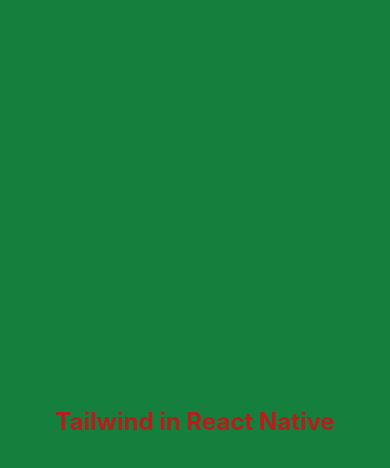
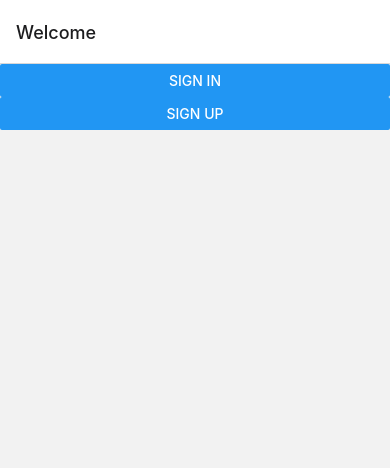
Before and after one commit to gingkolane/Flatiron-Hackonomics-2024, a React Native app in the folder frontend/: screen /Home in a window 390 px wide. Shown: the top 468 px of the page. Built offline with nearby package versions, Linux system fonts and the light colour scheme.

Commit message:
inital navigation routes

```diff
--- a/frontend/App.js
+++ b/frontend/App.js
@@ -1,14 +1,39 @@
-import { StatusBar } from 'expo-status-bar'
-import { Text, View } from 'react-native'
+import { StatusBar } from "expo-status-bar";
+import { Text, View } from "react-native";
+import { NavigationContainer } from "@react-navigation/native";
+import { createNativeStackNavigator } from "@react-navigation/native-stack";
+import HomeScreen from "./components/HomeScreen";
+
+import SignIn from "./components/SignIn";
+import SignUp from "./components/SignUp";
+
+const Stack = createNativeStackNavigator();
 
 export default function App() {
   return (
     // some test tailwind classes
-    <View className='bg-green-700 flex h-screen justify-center'>
-      <Text className='text-red-700 text-2xl font-bold self-center'>
-        Tailwind in React Native
-      </Text>
-      <StatusBar style='auto' />
+    <View className="bg-green-700 flex h-screen justify-center">
+      <NavigationContainer>
+        <Stack.Navigator>
+          <Stack.Screen
+            name="Home"
+            component={HomeScreen}
+            options={{ title: "Welcome" }}
+          />
+          <Stack.Screen
+            name="SignIn"
+            component={SignIn}
+            options={{ title: "Sign In" }}
+          />
+          <Stack.Screen
+            name="SignUp"
+            component={SignUp}
+            options={{ title: "Sign Up" }}
+          />
+        </Stack.Navigator>
+
+        <StatusBar style="auto" />
+      </NavigationContainer>
     </View>
-  )
+  );
 }
--- /dev/null
+++ b/frontend/components/HomeScreen.js
@@ -0,0 +1,20 @@
+import { Button, StyleSheet, Text, View } from "react-native";
+import React from "react";
+
+const HomeScreen = ({ navigation }) => {
+  return (
+    <View className="bg-black">
+      <Button
+        title="Sign In"
+        onPress={() => navigation.navigate("SignIn", { name: "Sign In" })}
+      />
+      <Button
+        title="Sign Up"
+        onPress={() => navigation.navigate("SignUp", { name: "Sign Up" })}
+      />
+    </View>
+  );
+};
+export default HomeScreen;
+
+const styles = StyleSheet.create({});
--- /dev/null
+++ b/frontend/components/SignIn.js
@@ -0,0 +1,10 @@
+import { StyleSheet, Text, View } from "react-native";
+import React from "react";
+
+const SignIn = ({ navigation, route }) => {
+  return <Text className="bg-black">Sign in here</Text>;
+};
+
+export default SignIn;
+
+const styles = StyleSheet.create({});
--- /dev/null
+++ b/frontend/components/SignUp.js
@@ -0,0 +1,10 @@
+import { StyleSheet, Text, View } from "react-native";
+import React from "react";
+
+const SignUp = ({ navigation, route }) => {
+  return <Text>Sign Up here!</Text>;
+};
+
+export default SignUp;
+
+const styles = StyleSheet.create({});
--- a/frontend/package.json
+++ b/frontend/package.json
@@ -11,8 +11,8 @@
   "dependencies": {
     "@react-native-async-storage/async-storage": "^1.22.3",
     "@react-navigation/bottom-tabs": "^6.5.16",
-    "@react-navigation/native": "^6.1.14",
-    "@react-navigation/native-stack": "^6.9.22",
+    "@react-navigation/native": "^6.1.16",
+    "@react-navigation/native-stack": "^6.9.25",
     "@reduxjs/toolkit": "^2.2.1",
     "expo": "^50.0.11",
     "expo-image": "~1.10.6",
--- /dev/null
+++ b/package.json
@@ -0,0 +1,6 @@
+{
+  "dependencies": {
+    "@react-navigation/native": "^6.1.16",
+    "@react-navigation/native-stack": "^6.9.25"
+  }
+}
```
Also changed, not shown: 2 other files (tests, documents, lock files or other folders).
